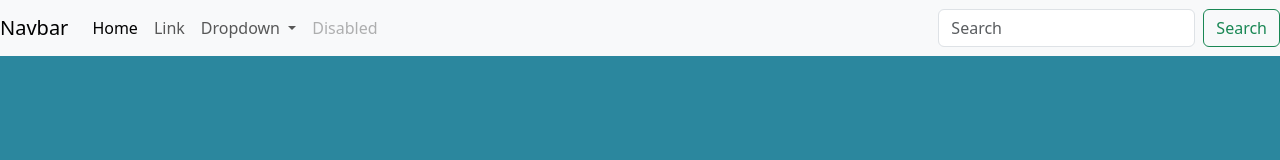
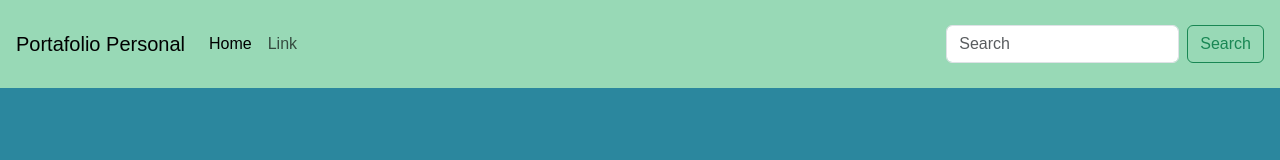
Before and after one commit to AlexandreKc/AlSegundoChile, a plain HTML site: page index.html in a window 1280 px wide. Drawn offline with nearby package versions, Linux system fonts and the light colour scheme; a web font is replaced by a local one.

Commit message:
Cambios titulos, navbar color y letra navbar

```diff
--- a/assets/css/style.css
+++ b/assets/css/style.css
@@ -10,10 +10,11 @@
 body{
     background-color: var(--color4);
 }
-.contenedor-general{
-    padding-right: 0px;
-}
+
 
 /* NavBar */
-
+.navbar{
+    font-family: "Poetsen One", sans-serif;
+    background-color: var(--color2) !important;
+}
 /* breadcrum */
--- a/index.html
+++ b/index.html
@@ -3,9 +3,9 @@
 <head>
     <meta charset="UTF-8">
     <meta name="viewport" content="width=device-width, initial-scale=1.0">
-    <title>AlSegundoChile</title>
+    <title>Portafolio Personal</title>
     <!-- icono pesta{a} -->
-    <link rel="icon" href="./assets/img/logo.png">
+    <link rel="icon" href="./assets/img/icono-pagina.png">
     <!-- Fuentes -->
     <link rel="preconnect" href="https://fonts.googleapis.com">
     <link rel="preconnect" href="https://fonts.gstatic.com" crossorigin>
@@ -19,13 +19,13 @@
 </head>
 <body>
     <!-- Este es el contenedor general de la pagina -->
-    <div class="container-fluid mx-0 px-0 contenedor-general">
+    <div class="container-fluid mx-0 px-0">
         <!-- Navbar -->
-        <div class="row">
+        <div class="row barra-nav">
             <section class="col-xl-12 col-sm-12 col-xs-12 col-12">
             <nav class="navbar navbar-expand-lg bg-body-tertiary">
-                <div class="container-fluid p-0 contenedor-nav">
-                <a class="navbar-brand" href="#">Navbar</a>
+                <div class="container-fluid p-3">
+                <a class="navbar-brand" href="#">Portafolio Personal</a>
                 <button class="navbar-toggler" type="button" data-bs-toggle="collapse" data-bs-target="#navbarSupportedContent" aria-controls="navbarSupportedContent" aria-expanded="false" aria-label="Toggle navigation">
                     <span class="navbar-toggler-icon"></span>
                 </button>
@@ -36,20 +36,6 @@
                     </li>
                     <li class="nav-item">
                         <a class="nav-link" href="#">Link</a>
-                    </li>
-                    <li class="nav-item dropdown">
-                        <a class="nav-link dropdown-toggle" href="#" role="button" data-bs-toggle="dropdown" aria-expanded="false">
-                        Dropdown
-                        </a>
-                        <ul class="dropdown-menu">
-                        <li><a class="dropdown-item" href="#">Action</a></li>
-                        <li><a class="dropdown-item" href="#">Another action</a></li>
-                        <li><hr class="dropdown-divider"></li>
-                        <li><a class="dropdown-item" href="#">Something else here</a></li>
-                        </ul>
-                    </li>
-                    <li class="nav-item">
-                        <a class="nav-link disabled" aria-disabled="true">Disabled</a>
                     </li>
                     </ul>
                     <form class="d-flex" role="search">
```
Also changed, not shown: assets/img/icono-clima.png (deleted), assets/img/icono-noticia.png (deleted), assets/img/icono-pagina.png (added), assets/img/logo.png (deleted), assets/img/menu-icono.png (deleted).
